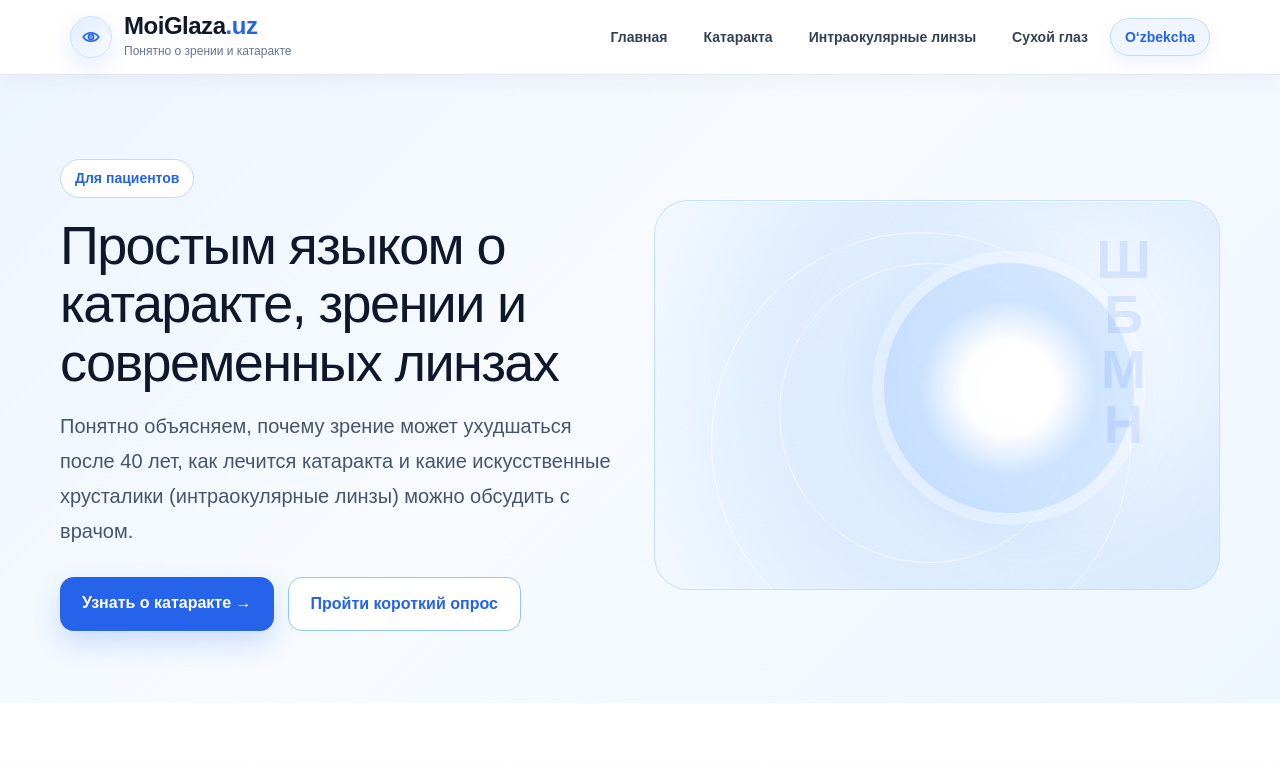
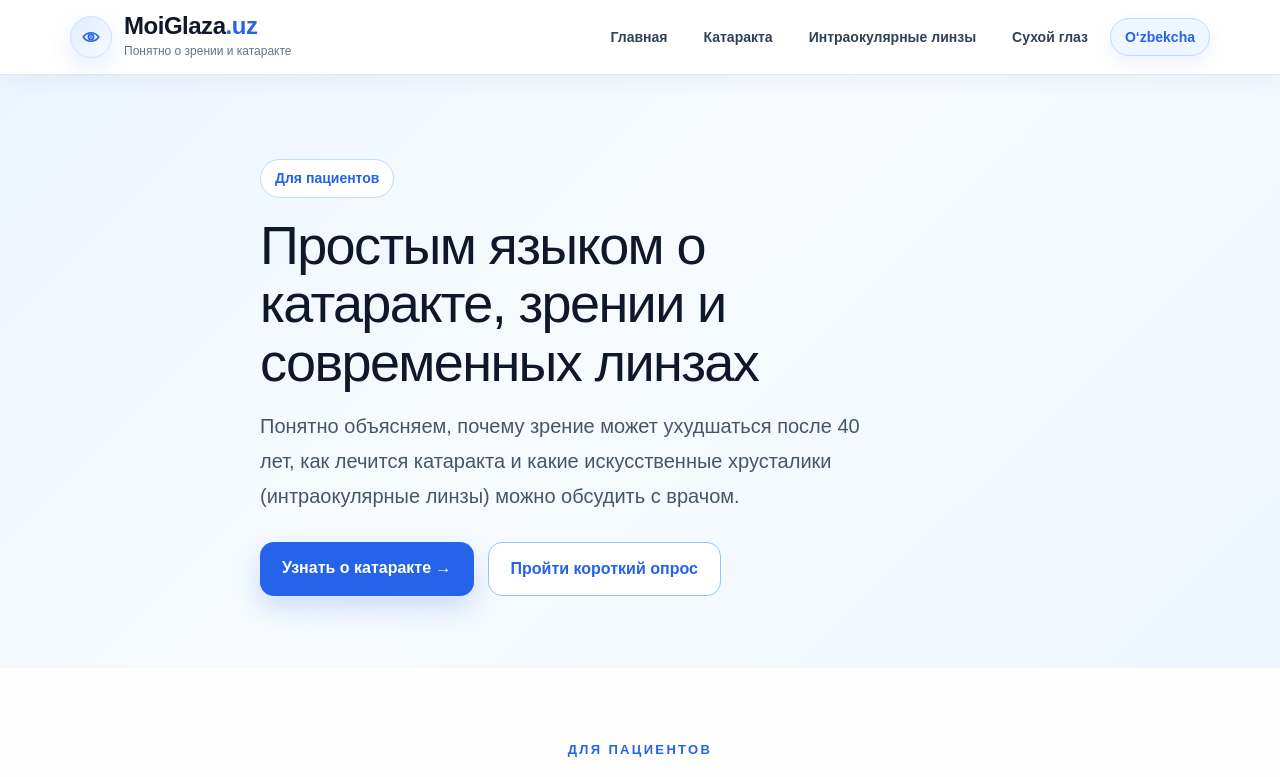
Before and after one commit to Amidro/moiglaza, a Next.js app: page /ru in a window 1280 px wide. Shown: the top 777 px of the page. Built offline with nearby package versions, Linux system fonts and the light colour scheme.

Commit message:
Update page.tsx

```diff
--- a/app/ru/page.tsx
+++ b/app/ru/page.tsx
@@ -108,13 +108,8 @@ export default function Page() {
         >
           <div
             style={{
-              maxWidth: 1160,
-              margin: "0 auto",
-              display: "grid",
-              gridTemplateColumns:
-                "repeat(auto-fit, minmax(min(100%, 320px), 1fr))",
-              gap: 28,
-              alignItems: "center"
+              maxWidth: 760,
+              margin: "0 auto"
             }}
           >
             <div style={{ maxWidth: 620 }}>
@@ -191,85 +186,6 @@ export default function Page() {
                 >
                   Пройти короткий опрос
                 </a>
-              </div>
-            </div>
-
-            <div
-              style={{
-                position: "relative",
-                minHeight: 390,
-                borderRadius: 34,
-                background:
-                  "radial-gradient(circle at 68% 46%, rgba(255,255,255,0.98) 0%, rgba(219,234,254,0.92) 34%, rgba(191,219,254,0.42) 58%, rgba(239,246,255,0.16) 100%)",
-                border: "1px solid rgba(191,219,254,0.8)",
-                overflow: "hidden",
-                boxShadow: "inset 0 1px 0 rgba(255,255,255,0.7)"
-              }}
-            >
-              <div
-                style={{
-                  position: "absolute",
-                  inset: 0,
-                  background:
-                    "radial-gradient(circle at 78% 36%, rgba(255,255,255,0.75) 0%, transparent 42%)"
-                }}
-              />
-              <div
-                style={{
-                  position: "absolute",
-                  top: "8%",
-                  left: "10%",
-                  width: 420,
-                  height: 420,
-                  borderRadius: "50%",
-                  border: "1px solid rgba(255,255,255,0.75)"
-                }}
-              />
-              <div
-                style={{
-                  position: "absolute",
-                  top: "16%",
-                  left: "22%",
-                  width: 300,
-                  height: 300,
-                  borderRadius: "50%",
-                  border: "1px solid rgba(255,255,255,0.75)"
-                }}
-              />
-              <div
-                style={{
-                  position: "absolute",
-                  right: "15%",
-                  top: "16%",
-                  width: 250,
-                  height: 250,
-                  borderRadius: "50%",
-                  background:
-                    "radial-gradient(circle at 50% 50%, rgba(255,255,255,0.98) 0%, rgba(255,255,255,0.86) 26%, rgba(191,219,254,0.72) 50%, rgba(147,197,253,0.32) 72%, rgba(96,165,250,0.05) 100%)",
-                  boxShadow:
-                    "0 0 0 12px rgba(255,255,255,0.30), 0 0 50px rgba(96,165,250,0.20)"
-                }}
-              />
-              <div
-                style={{
-                  position: "absolute",
-                  right: "10%",
-                  top: "8%",
-                  color: "rgba(37,99,235,0.12)",
-                  fontSize: 54,
-                  fontWeight: 700,
-                  lineHeight: 1.02,
-                  letterSpacing: "0.22em",
-                  textAlign: "center"
-                }}
-              >
-                Ш
-                <br />
-                Б
-                <br />
-                М
-                <br />
-                Н
               </div>
             </div>
           </div>
@@ -586,12 +502,17 @@ export default function Page() {
         </section>
 
         <section style={{ padding: "72px 20px" }}>
-<div
-  style={{
-    maxWidth: 760,
-    margin: "0 auto"
-  }}
->
+          <div
+            style={{
+              maxWidth: 1160,
+              margin: "0 auto",
+              display: "grid",
+              gridTemplateColumns:
+                "repeat(auto-fit, minmax(min(100%, 320px), 1fr))",
+              gap: 30,
+              alignItems: "center"
+            }}
+          >
             <div>
               <h2
                 style={{
```
